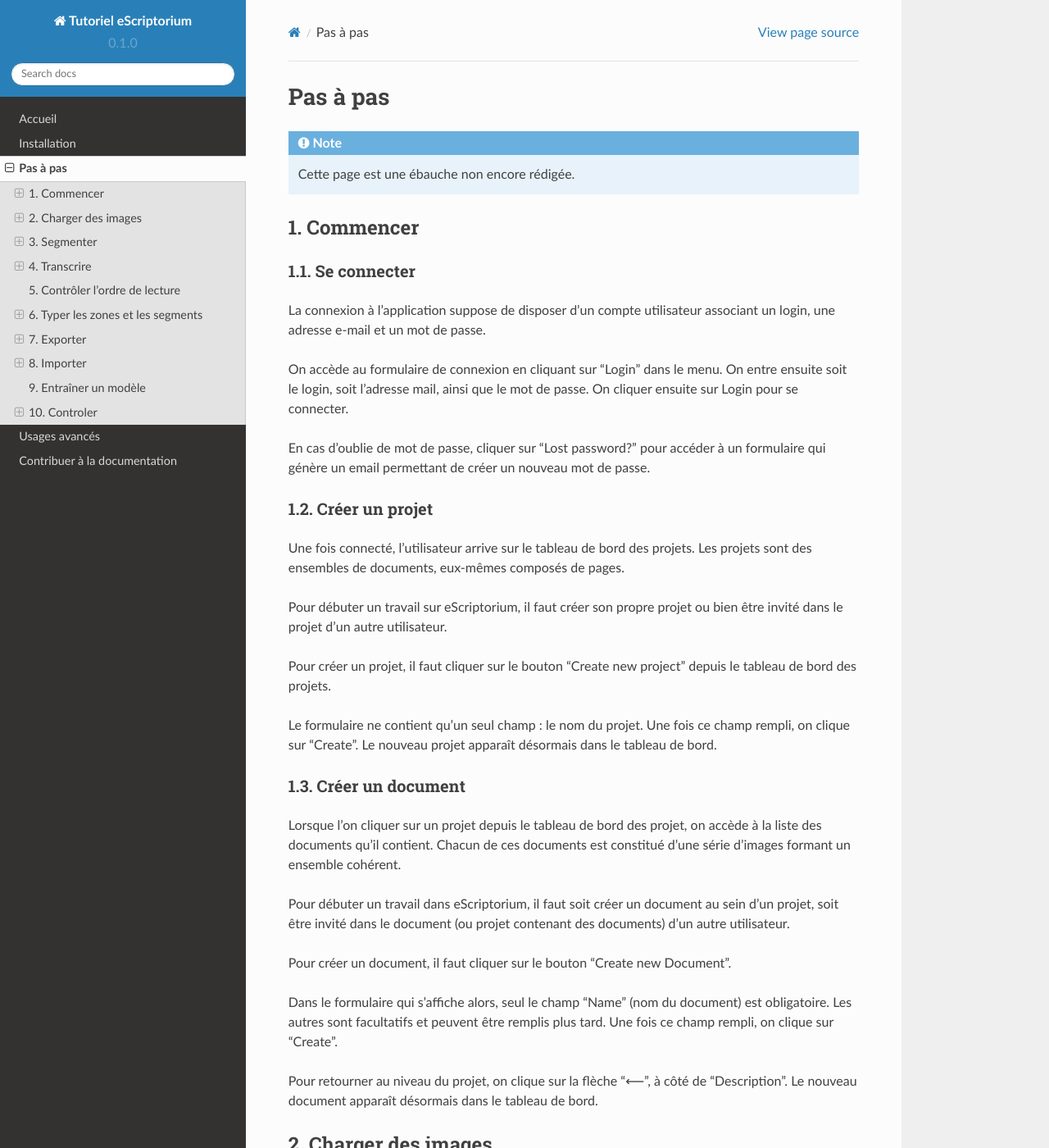
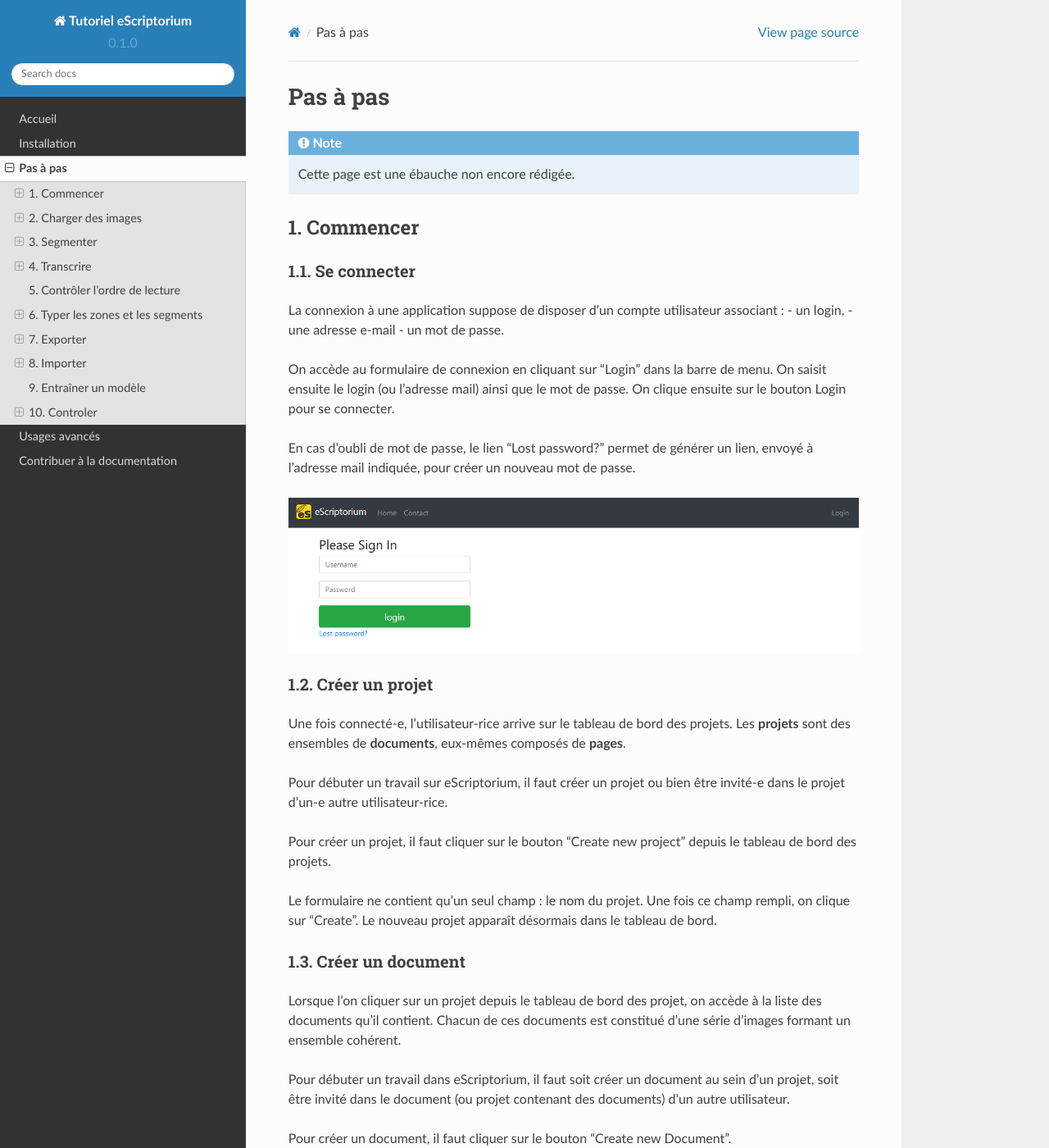
Before and after one commit to alix-tz/escriptorium-documentation, a Sphinx documentation site: the page built from docs/source/walkthrough.rst, in a window 1280 px wide and 1400 px high. Shown: the whole window at 82% size. Built offline with Sphinx 7.4.7 and the Read the Docs theme 2.0.0, drawn with Linux system fonts in a browser that asks for light colours.

Commit message:
trying display of images

```diff
--- a/docs/source/walkthrough.rst
+++ b/docs/source/walkthrough.rst
@@ -11,18 +11,25 @@
 1.1. Se connecter
 ^^^^^^^^^^^^^^^^^
 
-La connexion à l'application suppose de disposer d'un compte utilisateur associant un login, une adresse e-mail et un mot de passe.
+La connexion à une application suppose de disposer d'un compte utilisateur associant :
+- un login,
+- une adresse e-mail
+- un mot de passe.
 
-On accède au formulaire de connexion en cliquant sur "Login" dans le menu. On entre ensuite soit le login, soit l'adresse mail, ainsi que le mot de passe. On cliquer ensuite sur Login pour se connecter.
+On accède au formulaire de connexion en cliquant sur "Login" dans la barre de menu. On saisit ensuite le login (ou l'adresse mail) ainsi que le mot de passe. On clique ensuite sur le bouton Login pour se connecter.
 
-En cas d'oublie de mot de passe, cliquer sur "Lost password?" pour accéder à un formulaire qui génère un email permettant de créer un nouveau mot de passe.
+En cas d'oubli de mot de passe, le lien "Lost password?" permet de générer un lien, envoyé à l'adresse mail indiquée, pour créer un nouveau mot de passe.
+
+
+.. image:: ../img/form_login.png
+
 
 1.2. Créer un projet
 ^^^^^^^^^^^^^^^^^^^^
 
-Une fois connecté, l'utilisateur arrive sur le tableau de bord des projets. Les projets sont des ensembles de documents, eux-mêmes composés de pages.
+Une fois connecté-e, l'utilisateur-rice arrive sur le tableau de bord des projets. Les **projets** sont des ensembles de **documents**, eux-mêmes composés de **pages**.
 
-Pour débuter un travail sur eScriptorium, il faut créer son propre projet ou bien être invité dans le projet d'un autre utilisateur.
+Pour débuter un travail sur eScriptorium, il faut créer un projet ou bien être invité-e dans le projet d'un-e autre utilisateur-rice.
 
 Pour créer un projet, il faut cliquer sur le bouton "Create new project" depuis le tableau de bord des projets.
 
```
Also changed, not shown: docs/img/form_login.png (added).
